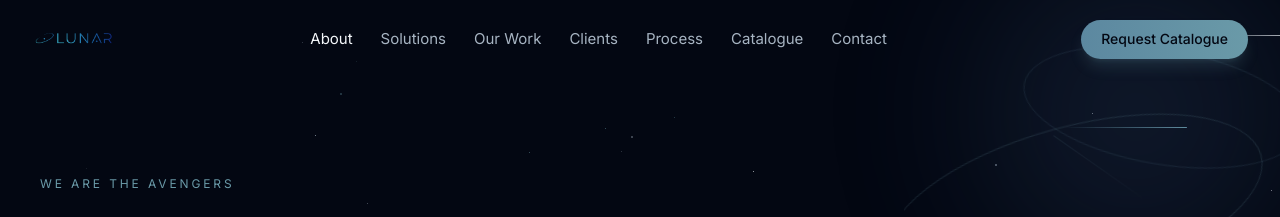
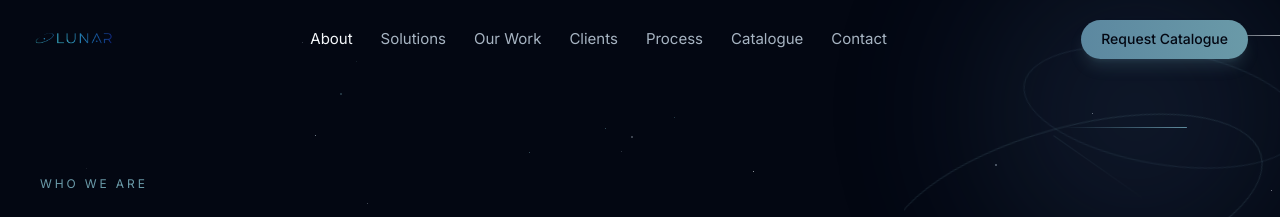
Before and after one commit to LunarTech-Software/LunarTech-Software, a React (Vite) app: page /about in a window 1280 px wide. Shown: the top 217 px of the page. Built offline with nearby package versions, Linux system fonts and the light colour scheme.

Commit message:
reverting back after the testing

```diff
--- a/src/pages/AboutPage.tsx
+++ b/src/pages/AboutPage.tsx
@@ -18,7 +18,7 @@ export default function AboutPage() {
     <div>
       <StarfieldBackdrop />
       <PageHero
-        kicker="we are the avengers"
+        kicker="who we are"
         title="The orbit your operations organize around."
         subtitle="LUNAR is a digital engineering and automation company that builds the systems which real businesses run on."
       />
```
